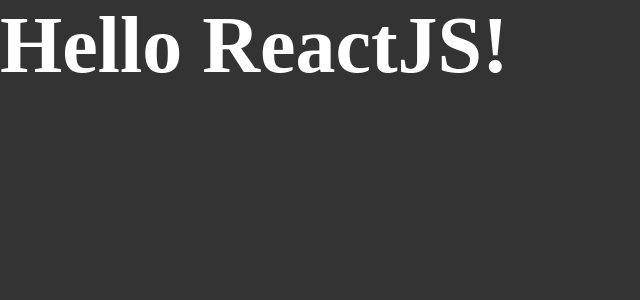
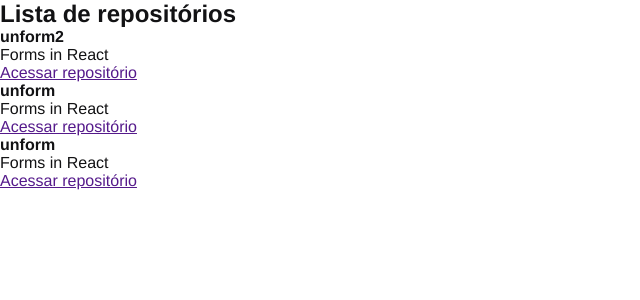
Before and after one commit to paulinhoteixeira/01-github-explorer, a React app: page / in a window 1280 px wide. Shown: the top 300 px of the page, without its empty margins (0-640 px from the left). Built offline with nearby package versions, Linux system fonts and the light colour scheme; the HTML template or start-up script is replaced by a standard one.

Commit message:
criado o componente RepositoryList

```diff
--- a/src/App.jsx
+++ b/src/App.jsx
@@ -1,5 +1,6 @@
 import './styles/global.scss';
+import {RepositoryList} from './components/RepositoyList'
 
 export function App(){
-    return <h1>Hello ReactJS!</h1>
+    return < RepositoryList />
 }
--- /dev/null
+++ b/src/components/RepositoyList.jsx
@@ -0,0 +1,36 @@
+const respositoryName = 'unform2';
+
+export function RepositoryList(){
+    return(
+        <section className="repository-list">
+            <h1>Lista de repositórios</h1>
+
+            <ul>
+                <li>
+                    <strong>{respositoryName}</strong>
+                    <p>Forms in React</p>
+
+                    <a href="">
+                        Acessar repositório
+                    </a>
+                </li>
+                <li>
+                    <strong>unform</strong>
+                    <p>Forms in React</p>
+
+                    <a href="">
+                        Acessar repositório
+                    </a>
+                </li>
+                <li>
+                    <strong>unform</strong>
+                    <p>Forms in React</p>
+
+                    <a href="">
+                        Acessar repositório
+                    </a>
+                </li>
+            </ul>
+        </section>
+    )
+}
--- a/src/styles/global.scss
+++ b/src/styles/global.scss
@@ -5,11 +5,6 @@
 }
 
 body{
-    font: Arial, Helvetica, sans-serif;
-    background: #333;
-    color: #fff;
-
-    h1{
-        font-size: 80px;
-    }
+    font: 16px "Helvetica Neue", Arial, sans-serif;
+    color: #121214;
 }
```
